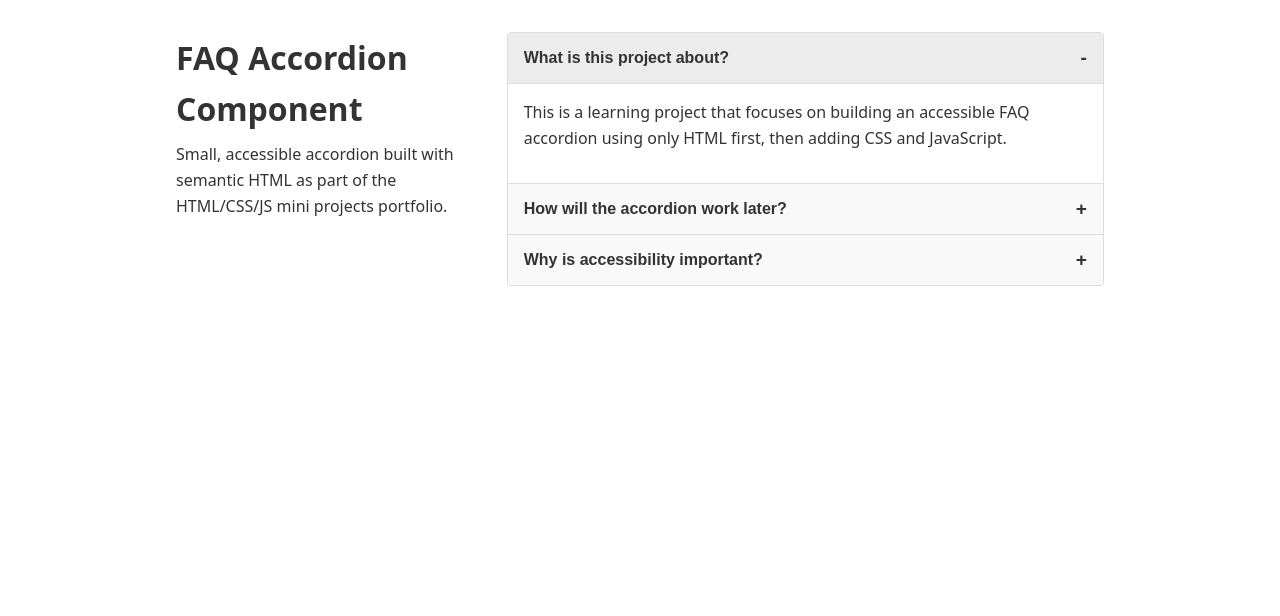
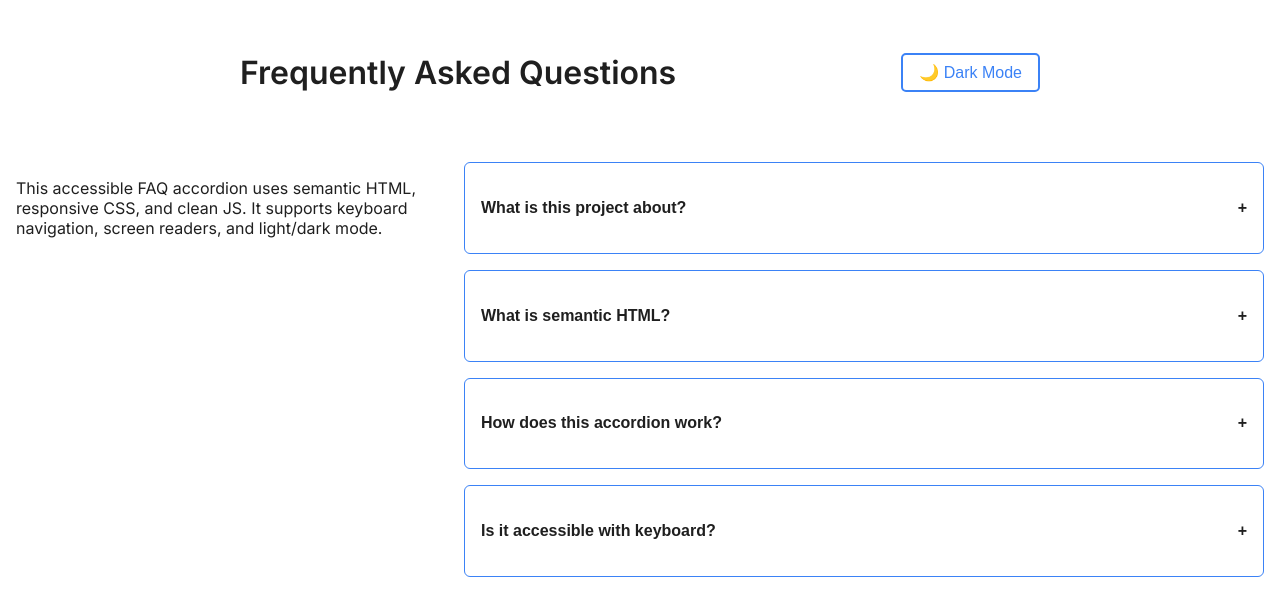
Before and after one commit to josip-pavlovic-dev/html-css-js-portfolio, a website: page accordion/index.html in a window 1280 px wide. Drawn offline with Linux system fonts and the light colour scheme.

Commit message:
docs: finalized accordion-learning-kit with dark/light theme, accessibility polish and documentation

```diff
--- a/accordion/index.html
+++ b/accordion/index.html
@@ -1,38 +1,89 @@
 <!DOCTYPE html>
-<html lang="en">
+<html lang="en" data-theme="light">
   <head>
+    <!-- ✅ Osnovna podešavanja dokumenta -->
     <meta charset="UTF-8" />
     <meta name="viewport" content="width=device-width, initial-scale=1.0" />
-    <meta
-      name="description"
-      content="FAQ accordion component — part of the HTML/CSS/JS mini projects portfolio."
+    <title>FAQ Accordion</title>
+
+    <!-- 🎨 CSS fajl i font -->
+    <link rel="stylesheet" href="./styles.css" />
+    <link rel="preconnect" href="https://fonts.googleapis.com" />
+    <link
+      href="https://fonts.googleapis.com/css2?family=Inter:wght@400;600&display=swap"
+      rel="stylesheet"
     />
-    <link rel="stylesheet" href="styles.css" />
-    <title>FAQ Accordion | HTML/CSS/JS Mini Projects</title>
   </head>
   <body>
-    <div class="page-layout">
+    <!-- =======================
+         HEADER: Naslov i toggle
+         ======================= -->
     <header>
-        <h1>FAQ Accordion Component</h1>
-        <p>
-          Small, accessible accordion built with semantic HTML as part of the
-          HTML/CSS/JS mini projects portfolio.
-        </p>
+      <div class="container">
+        <h1>Frequently Asked Questions</h1>
+        <button
+          id="theme-toggle"
+          class="theme-toggle"
+          aria-label="Toggle theme"
+        >
+          🌙 Dark Mode
+        </button>
+      </div>
     </header>
 
-      <main>
-        <section class="accordion" aria-label="Frequently Asked Questions">
-          <!-- ITEM 1 -->
-          <div class="accordion-item is-open">
-            <h2 class="accordion-header">
+    <!-- ========================
+         MAIN: Sadržaj stranice
+         ======================== -->
+    <main class="page-layout">
+      <!-- ✍️ Uvodni tekst -->
+      <section class="intro">
+        <p>
+          This accessible FAQ accordion uses semantic HTML, responsive CSS, and
+          clean JS. It supports keyboard navigation, screen readers, and
+          light/dark mode.
+        </p>
+      </section>
+
+      <!-- 📚 Sekcija: Accordion -->
+      <section class="accordion" aria-label="FAQ Section">
+        <!-- 🔽 Accordion Item 0 (custom) -->
+        <div class="accordion-item">
+          <h2 class="accordion-header" id="accordion-header-0">
             <button
+              class="accordion-trigger"
               type="button"
+              aria-expanded="false"
+              aria-controls="accordion-panel-0"
+              id="accordion-button-0"
+            >
+              <span class="accordion-title">What is this project about?</span>
+            </button>
+          </h2>
+
+          <div
+            id="accordion-panel-0"
+            class="accordion-panel"
+            role="region"
+            aria-labelledby="accordion-header-0"
+            hidden
+          >
+            <p>
+              This is a learning project that focuses on building an accessible
+              FAQ accordion using only HTML first, then adding CSS and
+              JavaScript.
+            </p>
+          </div>
+        </div>
+        <!-- 🔽 Accordion Item 1 -->
+        <div class="accordion-item">
+          <h2 class="accordion-header" id="accordion-header-1">
+            <button
               class="accordion-trigger"
-                aria-expanded="true"
+              aria-expanded="false"
               aria-controls="accordion-panel-1"
-                id="accordion-header-1"
+              id="accordion-button-1"
             >
-                What is this project about?
+              What is semantic HTML?
             </button>
           </h2>
           <div
@@ -42,24 +93,22 @@
             aria-labelledby="accordion-header-1"
           >
             <p>
-                This is a learning project that focuses on building an
-                accessible FAQ accordion using only HTML first, then adding CSS
-                and JavaScript.
+              Semantic HTML uses elements that clearly describe their meaning,
+              like &lt;section&gt;, &lt;article&gt;, and &lt;header&gt;.
             </p>
           </div>
         </div>
 
-          <!-- ITEM 2 -->
-          <div class="accordion-item is-closed">
-            <h2 class="accordion-header">
+        <!-- 🔽 Accordion Item 2 -->
+        <div class="accordion-item">
+          <h2 class="accordion-header" id="accordion-header-2">
             <button
-                type="button"
               class="accordion-trigger"
               aria-expanded="false"
               aria-controls="accordion-panel-2"
-                id="accordion-header-2"
+              id="accordion-button-2"
             >
-                How will the accordion work later?
+              How does this accordion work?
             </button>
           </h2>
           <div
@@ -70,25 +119,22 @@
             hidden
           >
             <p>
-                JavaScript will toggle the visibility of each answer and update
-                the <code>aria-expanded</code> attribute on the buttons so that
-                screen readers know which section is open.
+              JavaScript toggles the aria-expanded attribute and visibility of
+              panels using classes and ARIA logic.
             </p>
           </div>
         </div>
 
-          <!-- ITEM 3 -->
-          <div class="accordion-item is-closed">
-            <h2 class="accordion-header">
+        <!-- 🔽 Accordion Item 3 -->
+        <div class="accordion-item">
+          <h2 class="accordion-header" id="accordion-header-3">
             <button
-                type="button"
               class="accordion-trigger"
               aria-expanded="false"
               aria-controls="accordion-panel-3"
-                id="accordion-header-3"
-                hidden
+              id="accordion-button-3"
             >
-                Why is accessibility important?
+              Is it accessible with keyboard?
             </button>
           </h2>
           <div
@@ -96,18 +142,19 @@
             class="accordion-panel"
             role="region"
             aria-labelledby="accordion-header-3"
+            hidden
           >
             <p>
-                Proper semantics and ARIA attributes ensure that keyboard users
-                and screen reader users can understand and operate the
-                accordion, not just mouse users.
+              Yes! You can navigate via Tab and toggle sections with Enter or
+              Space.
             </p>
           </div>
         </div>
       </section>
     </main>
-    </div>
-    <script src="script.js"></script>
+
+    <!-- 📜 JavaScript za accordion i dark mode -->
+    <script src="./script.js" defer></script>
   </body>
 </html>
 
--- a/accordion/script.js
+++ b/accordion/script.js
@@ -1,38 +1,27 @@
+// Toggle accordion functionality
 document.addEventListener("DOMContentLoaded", () => {
-  const triggers = document.querySelectorAll(".accordion-trigger");
+  const items = document.querySelectorAll(".accordion-item");
 
-  triggers.forEach((btn) => {
-    const controlsId = btn.getAttribute("aria-controls");
-    const panel = document.getElementById(controlsId);
+  items.forEach((item) => {
+    const trigger = item.querySelector(".accordion-trigger");
+    const panelId = trigger.getAttribute("aria-controls");
+    const panel = document.getElementById(panelId);
 
-    // Ako markup nije ispravno uparen, ne radimo ništa za ovaj trigger
-    if (!panel) return;
-
-    // Inicijalno stanje na osnovu aria-expanded
-    const expanded = btn.getAttribute("aria-expanded") === "true";
-    panel.hidden = !expanded;
-
-    btn.addEventListener("click", () => {
-      const isExpanded = btn.getAttribute("aria-expanded") === "true";
-      const newState = !isExpanded;
-
-      // 1) ažuriraj aria-expanded na dugmetu
-      btn.setAttribute("aria-expanded", newState);
-
-      // 2) prikaži/sakrij panel preko hidden atributa
-      panel.hidden = !newState;
-
-      // 3) (opciono, ali korisno) – klase za stilovanje
-      const item = btn.closest(".accordion-item");
-      if (!item) return;
-
-      if (newState) {
-        item.classList.add("is-open");
-        item.classList.remove("is-closed");
-      } else {
-        item.classList.remove("is-open");
-        item.classList.add("is-closed");
-      }
+    trigger.addEventListener("click", () => {
+      const isOpen = trigger.getAttribute("aria-expanded") === "true";
+      trigger.setAttribute("aria-expanded", String(!isOpen));
+      panel.hidden = isOpen;
+      item.classList.toggle("is-open", !isOpen);
     });
   });
+
+  // Theme toggle
+  const toggleBtn = document.getElementById("theme-toggle");
+  toggleBtn.addEventListener("click", () => {
+    const root = document.documentElement;
+    const current = root.getAttribute("data-theme");
+    const next = current === "dark" ? "light" : "dark";
+    root.setAttribute("data-theme", next);
+    toggleBtn.textContent = next === "dark" ? "☀️ Light Mode" : "🌙 Dark Mode";
+  });
 });
--- a/accordion/styles.css
+++ b/accordion/styles.css
@@ -1,268 +1,166 @@
 /* =========================================================
-   FAQ Accordion – Component styles
+   FAQ Accordion – Component Styles
    ---------------------------------------------------------
    1) Design tokens (CSS custom properties)
    2) Reset & base typography
-   3) Global layout (two-column → single-column)
+   3) Global layout (container & grid)
    4) Accordion component
-      4.1) Container & items
-      4.2) Accordion header & trigger (button)
-      4.3) Panels (content area)
-      4.4) Keyboard focus styles (accessibility)
-   5) Responsive adjustments (<= 600px)
+       4.1) Accordion container
+       4.2) Trigger buttons
+       4.3) Content panels
+       4.4) Focus styles (accessibility)
+   5) Theme toggle (light / dark)
+   6) Responsive adjustments (>= 700px)
    ======================================================= */
 
-/* =======================================
-   1) DESIGN TOKENS
-   - Jedno mesto za boje, font i animacije
-   ===================================== */
+/* ----------------------------------
+   1) Design tokens (custom properties)
+   ---------------------------------- */
+:root {
+  --font-main: "Inter", sans-serif;
+  --transition: 0.3s ease;
 
-:root {
-  /* Colors */
-  --color-text: #333;
-  --color-bg: #fff;
-  --color-bg-alt: #f9f9f9;
-  --color-bg-alt-hover: #ececec;
-  --color-border: #ddd;
-
-  /* Accent color for focus outline (good contrast) */
-  --color-accent: #005fcc;
-
-  /* Typography */
-  --font-family-base: system-ui, -apple-system, blinkmacsystemfont, "Segoe UI",
-    sans-serif;
-  --font-size-base: 16px;
-
-  /* Animation */
-  --transition-speed: 0.3s;
+  /* Light Theme Colors */
+  --bg: #fff;
+  --text: #1f1f1f;
+  --accent: #3b82f6;
+  --panel-bg: #f9f9f9;
 }
 
-/* =======================================
-   2) RESET & BASE TYPOGRAPHY
-   - Osnova da sve izgleda konzistentno
-   ===================================== */
-
-*,
-*::before,
-*::after {
-  margin: 0;
-  padding: 0;
-  box-sizing: border-box;
+/* ----------------------------------
+   2) Dark Theme Overrides
+   ---------------------------------- */
+[data-theme="dark"] {
+  --bg: #121212;
+  --text: #f5f5f5;
+  --accent: #60a5fa;
+  --panel-bg: #1e1e1e;
 }
 
+/* ----------------------------------
+   3) Reset & Base Typography
+   ---------------------------------- */
 body {
-  font-family: var(--font-family-base);
-  font-size: var(--font-size-base);
-  line-height: 1.6;
-  color: var(--color-text);
-  background: var(--color-bg);
+  margin: 0;
+  font-family: var(--font-main);
+  background-color: var(--bg);
+  color: var(--text);
+  transition: background-color var(--transition), color var(--transition);
 }
 
-p {
-  margin-bottom: 1rem;
+/* ----------------------------------
+   4) Global Layout
+   ---------------------------------- */
+.container {
+  max-width: 800px;
+  margin: auto;
+  padding: 2rem;
+  display: flex;
+  justify-content: space-between;
+  align-items: center;
 }
 
-h1 {
-  font-size: 2rem;
-  margin-bottom: 0.5rem;
+.page-layout {
+  display: flex;
+  flex-wrap: wrap;
+  gap: 2rem;
+  padding: 1rem;
 }
 
-h2 {
-  font-size: 1.25rem;
-  margin: 0;
+.intro {
+  flex: 1 1 100%;
 }
 
-/* =======================================
-   3) GLOBAL LAYOUT
-   - Dva stuba: levo uvodni tekst, desno accordion
-   - Na manjim ekranima prelazimo u jedan stub
-   ===================================== */
-
-.page-layout {
-  /* Flexbox za dva stuba */
-  display: flex;
-  flex-flow: row wrap; /* row + wrap = dva stuba → jedan stub */
-  justify-content: space-between;
-  align-items: flex-start;
-  gap: 2rem;
-
-  /* Maksimalna širina i centriranje */
-  max-width: 960px; /* optimalna širina za čitanje */
-  margin: 0 auto; /* centriranje horizontalno */
-  padding: 2rem 1rem;
+.accordion {
+  flex: 1 1 100%;
+  max-width: 800px;
+  margin: auto;
 }
 
-.page-layout > header {
-  flex: 1 1 250px; /* manji stub, uvodni tekst */
+/* ----------------------------------
+   5) Accordion Component
+   ---------------------------------- */
+
+/* 4.1 Accordion Container */
+.accordion-item {
+  border: 1px solid var(--accent);
+  border-radius: 6px;
+  margin-bottom: 1rem;
+  overflow: hidden;
 }
 
-.page-layout > main {
-  flex: 2 1 500px; /* veći stub, sam accordion */
+/* 4.2 Accordion Trigger Button */
+.accordion-trigger {
+  width: 100%;
+  padding: 1rem;
+  text-align: left;
+  background: none;
+  border: none;
+  color: inherit;
+  font-size: 1rem;
+  font-weight: 600;
+  cursor: pointer;
+  position: relative;
 }
 
-/* =======================================
-   4) ACCORDION COMPONENT
-   ===================================== */
-
-/* 4.1) Container & items
-   ---------------------- */
-
-.accordion {
-  border: 1px solid var(--color-border);
-  border-radius: 0.25rem;
-  overflow: hidden; /* zaokruženje izgleda čisto */
-}
-
-.accordion-item + .accordion-item {
-  border-top: 1px solid var(--color-border);
-}
-
-.accordion-header {
-  margin: 0;
-}
-
-/* 4.2) Accordion trigger (button)
-   - Ovo je jedini interaktivni element
-   - Na njega vezujemo aria-expanded, aria-controls itd.
-   ----------------------------------------------- */
-
-.accordion-trigger {
-  /* Dugme zauzima ceo prostor header-a */
-  display: block;
-  width: 100%;
-  text-align: left;
-
-  /* Padding, font i težina */
-  padding: 1rem;
-  font-size: 1rem;
-  font-weight: 600;
-
-  /* Boje i kursor */
-  color: var(--color-text);
-  background: var(--color-bg-alt);
-  border: none;
-  cursor: pointer;
-
-  /* Pozicija za ikonicu + / - */
-  position: relative; /* za ikonicu + / - */
-}
-
-/* Hover samo kao lagani vizuelni feedback (miš) */
-.accordion-trigger:hover {
-  background: var(--color-bg-alt-hover);
-}
-
-/* Ikonica + / - na desnoj strani bazirana na aria-expanded */
+/* Expand/collapse icon */
 .accordion-trigger::after {
   content: "+";
   position: absolute;
-  inset-block-start: 50%; /* vertikalno centrirano */
-  inset-inline-end: 1rem; /* desno poravnato (logical property) */
-  transform: translateY(-50%);
-  font-size: 1.2em;
+  right: 1rem;
+  transition: transform var(--transition);
 }
 
-.accordion-trigger[aria-expanded="true"]::after {
-  content: "-";
+.accordion-item.is-open .accordion-trigger::after {
+  content: "–";
 }
 
-/* 4.3) Panels (odgovori)
-   - Osnovno stanje: zatvoreno, bez paddinga
-   - Otvoreno stanje: .accordion-item.is-open
-   ----------------------------------------- */
-
+/* 4.3 Accordion Panel Content */
 .accordion-panel {
-  padding-inline: 1rem;
-  padding-block: 0; /* zatvoren panel nema vertikalni padding */
-  background: var(--color-bg);
+  max-height: 0;
   overflow: hidden;
-
-  /* Napomena: hidden atribut koji dodaje JS fizički uklanja
-     panel iz layout-a. Ovaj transition je više za slučaj da
-     kasnije pređemo na CSS-only animaciju. */
-  transition: max-height var(--transition-speed) ease,
-    padding-block var(--transition-speed) ease;
+  padding: 0 1rem;
+  background-color: var(--panel-bg);
+  transition: max-height var(--transition), padding-block var(--transition);
 }
 
-/* Zatvoreno (default) */
-.accordion-item.is-closed .accordion-panel {
-  max-height: 0;
-  padding-block: 0;
+.accordion-item.is-open .accordion-panel {
+  max-height: 200px;
+  padding-block: 1rem;
 }
 
-/* Otvoreno – JS dodaje .is-open na .accordion-item */
-.accordion-item.is-open .accordion-panel {
-  max-height: 1000px; /* dovoljno velika vrednost za sadržaj */
-  padding-block: 1rem;
-  border-top: 1px solid var(--color-border);
+/* 4.4 Accessibility Focus */
+.accordion-trigger:focus-visible {
+  outline: 2px solid var(--accent);
+  outline-offset: 2px;
 }
 
-/* =======================================
-   4.4) KEYBOARD FOCUS STYLES
-   - Fokus je ključan za WCAG 2.4.7 (Focus Visible)
-   - :focus-visible = fokus samo kad treba da bude vidljiv
-     (obično tastatura, ne mišem)
-   ===================================== */
-
-/* Sakrivamo browser default outline,
-   ali SAMO ako dodajemo svoj :focus-visible stil. */
-.accordion-trigger:focus {
-  outline: none;
+/* ----------------------------------
+   6) Theme Toggle Button
+   ---------------------------------- */
+.theme-toggle {
+  background: none;
+  border: 2px solid var(--accent);
+  padding: 0.5rem 1rem;
+  font-size: 1rem;
+  color: var(--accent);
+  cursor: pointer;
+  border-radius: 5px;
 }
 
-/* Jasan, debeli fokus za tab navigaciju */
-.accordion-trigger:focus-visible {
-  outline: 3px solid var(--color-accent);
-  outline-offset: 3px;
-  box-shadow: 0 0 0 2px rgb(0 95 204 / 25%); /* malo ‘glow’-a */
-}
-
-/* Mala pomoć za korisnike miša:
-   Kada je panel otvoren, možemo da ga naglasimo. */
-.accordion-item.is-open .accordion-trigger {
-  background: var(--color-bg-alt-hover);
-}
-
-/* =======================================
-   5) RESPONSIVE (≤ 600px širina)
-   - Range sintaksa: (width <= 600px)
-     – deo Media Queries Level 4 specifikacije
-   ===================================== */
-
-@media (width <= 600px) {
+/* ----------------------------------
+   7) Responsive Adjustments
+   ---------------------------------- */
+@media (width >= 700px) {
   .page-layout {
-    flex-direction: column;
-    align-items: stretch;
-    gap: 1.5rem;
+    flex-wrap: nowrap;
   }
 
-  .page-layout > header {
-    text-align: center;
+  .intro {
+    flex: 1;
   }
 
-  h1 {
-    font-size: 1.5rem;
-  }
-
-  main {
-    padding: 0.5rem;
-  }
-
-  .accordion-panel {
-    font-size: 0.9rem;
-  }
-
-  .accordion-trigger {
-    padding: 0.75rem;
-    font-size: 0.95rem;
-  }
-
-  .accordion-trigger::after {
-    inset-inline-end: 0.75rem;
-    font-size: 1em;
-  }
-
-  .accordion-item.is-open .accordion-panel {
-    padding-block: 0.5rem;
+  .accordion {
+    flex: 2;
   }
 }
```
Also changed, not shown: accordion/README.md (added). Lines whose indentation alone changed are shown as unchanged.
